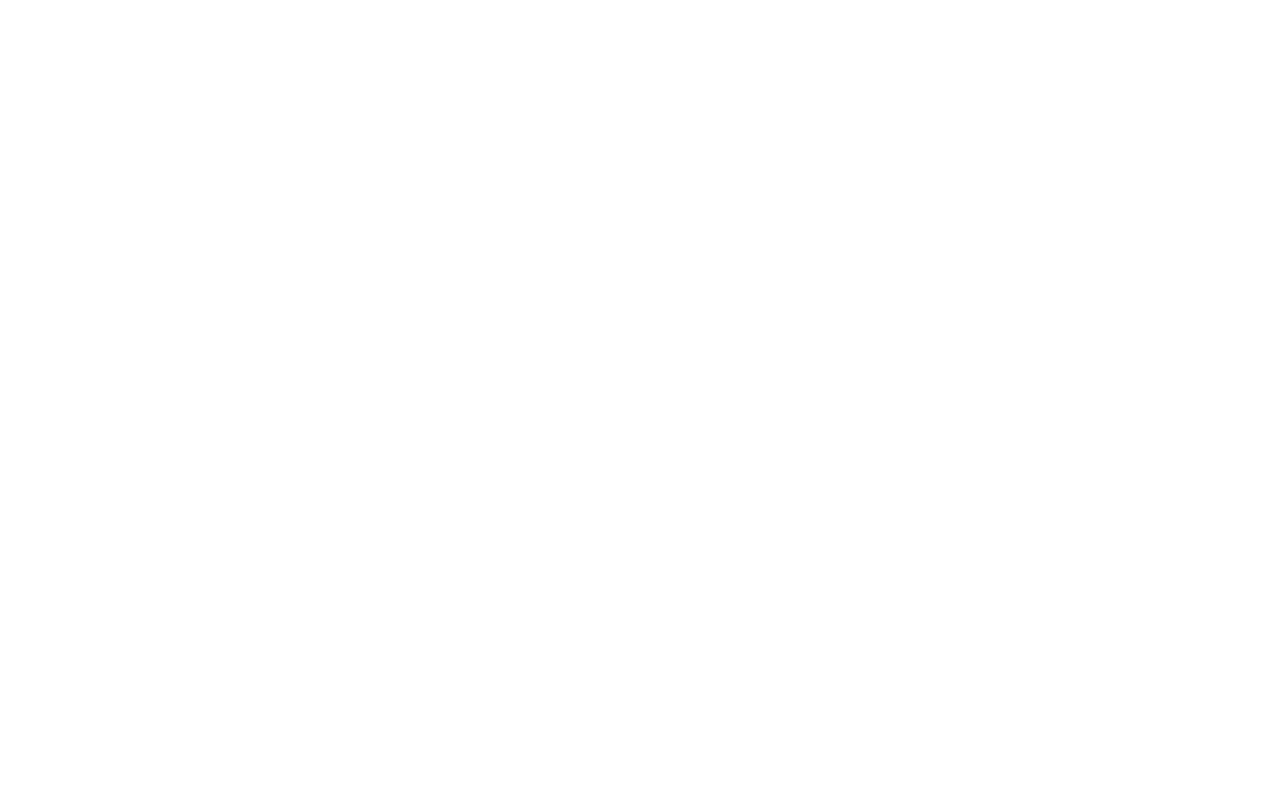
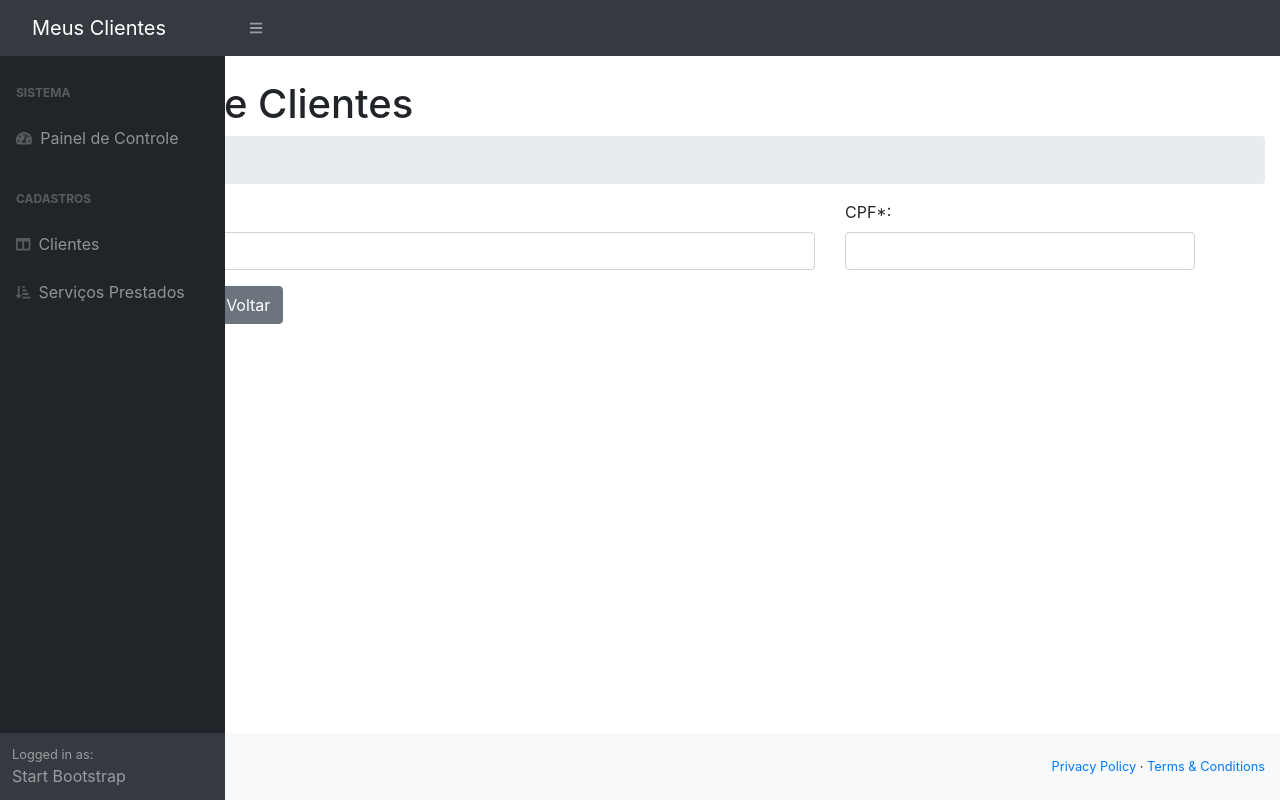
Before and after one commit to josivaldobatista/meu-dinheiro-app, an Angular app: page /clientes/form in a window 1280 px wide. Before the commit this address led to /. Built offline with nearby package versions, Linux system fonts and the light colour scheme.

Commit message:
Ajustando as rotas.

```diff
--- a/src/app/clientes/cliente-form/cliente-form.component.ts
+++ b/src/app/clientes/cliente-form/cliente-form.component.ts
@@ -37,7 +37,7 @@
   }
 
   voltarParaListagem() {
-    this.router.navigate(['/clientes-list'])
+    this.router.navigate(['/clientes/lista'])
   }
 
   onSubmit() {
--- a/src/app/clientes/cliente-lista/cliente-lista.component.html
+++ b/src/app/clientes/cliente-lista/cliente-lista.component.html
@@ -42,7 +42,7 @@
                         <td>{{ cliente.cpf }}</td>
                         <td>{{ cliente.dataCadastro }}</td>
                         <td>
-                            <a class="edit" routerLink="/clientes-form/{{ cliente.id }}">
+                            <a class="edit" routerLink="/clientes/form/{{ cliente.id }}">
                                 <i class="fa fa-pencil-alt"></i>
                             </a>
                             <a href="#" class="delete" data-toggle="modal" (click)="preparaDelecao(cliente)"
--- a/src/app/clientes/cliente-lista/cliente-lista.component.ts
+++ b/src/app/clientes/cliente-lista/cliente-lista.component.ts
@@ -28,7 +28,7 @@
   }
 
   novoCadastro() {
-    this.router.navigate(['/clientes-form'])
+    this.router.navigate(['/clientes/form'])
   }
 
   preparaDelecao(cliente: Cliente) {
--- a/src/app/servico-prestado/servico-prestado-form/servico-prestado-form.component.html
+++ b/src/app/servico-prestado/servico-prestado-form/servico-prestado-form.component.html
@@ -59,7 +59,7 @@
                     <i class="fa fa-save"></i>
                     Salvar
                 </button>
-                <button type="button" class="voltar btn btn-secondary ml-1" routerLink="/servico-prestado-listagem">
+                <button type="button" class="voltar btn btn-secondary ml-1" routerLink="/servicos-prestados">
                     <i class="fa fa-arrow-alt-circle-left"></i>
                     Voltar
                 </button>
--- a/src/app/servico-prestado/servico-prestado-lista/servico-prestado-lista.component.html
+++ b/src/app/servico-prestado/servico-prestado-lista/servico-prestado-lista.component.html
@@ -29,7 +29,7 @@
                         <i class="fas fa-search"></i>
                         Consultar
                     </button>
-                    <button type="button" routerLink="/servico-prestado-form"
+                    <button type="button" routerLink="/servicos-prestados/form"
                         class="btn btn-outline-primary ml-1">
                             <i class="fa fa-plus"></i>
                         Novo
--- a/src/app/template/sidebar/sidebar.component.html
+++ b/src/app/template/sidebar/sidebar.component.html
@@ -8,13 +8,13 @@
                     Painel de Controle
                 </a>
                 <div class="sb-sidenav-menu-heading">Cadastros</div>
-                <a class="nav-link collapsed" routerLink="/clientes-list" data-toggle="collapse"
+                <a class="nav-link collapsed" routerLink="/clientes" data-toggle="collapse"
                     data-target="#collapseLayouts" aria-expanded="false" aria-controls="collapseLayouts">
                     <div class="sb-nav-link-icon"><i class="fas fa-columns"></i></div>
                     Clientes
                 </a>
 
-                <a class="nav-link collapsed" routerLink="/servico-prestado-listagem" data-toggle="collapse"
+                <a class="nav-link collapsed" routerLink="/servicos-prestados" data-toggle="collapse"
                     data-target="#collapseLayouts" aria-expanded="false" aria-controls="collapseLayouts">
                     <div class="sb-nav-link-icon"><i class="fas fa-sort-amount-down-alt"></i></div>
                     Serviços Prestados
```
Also changed, not shown: src/app/clientes/clientes-routing.module.ts (+7 -3 lines), src/app/servico-prestado/servico-prestado-routing.module.ts (+6 -2 lines).
